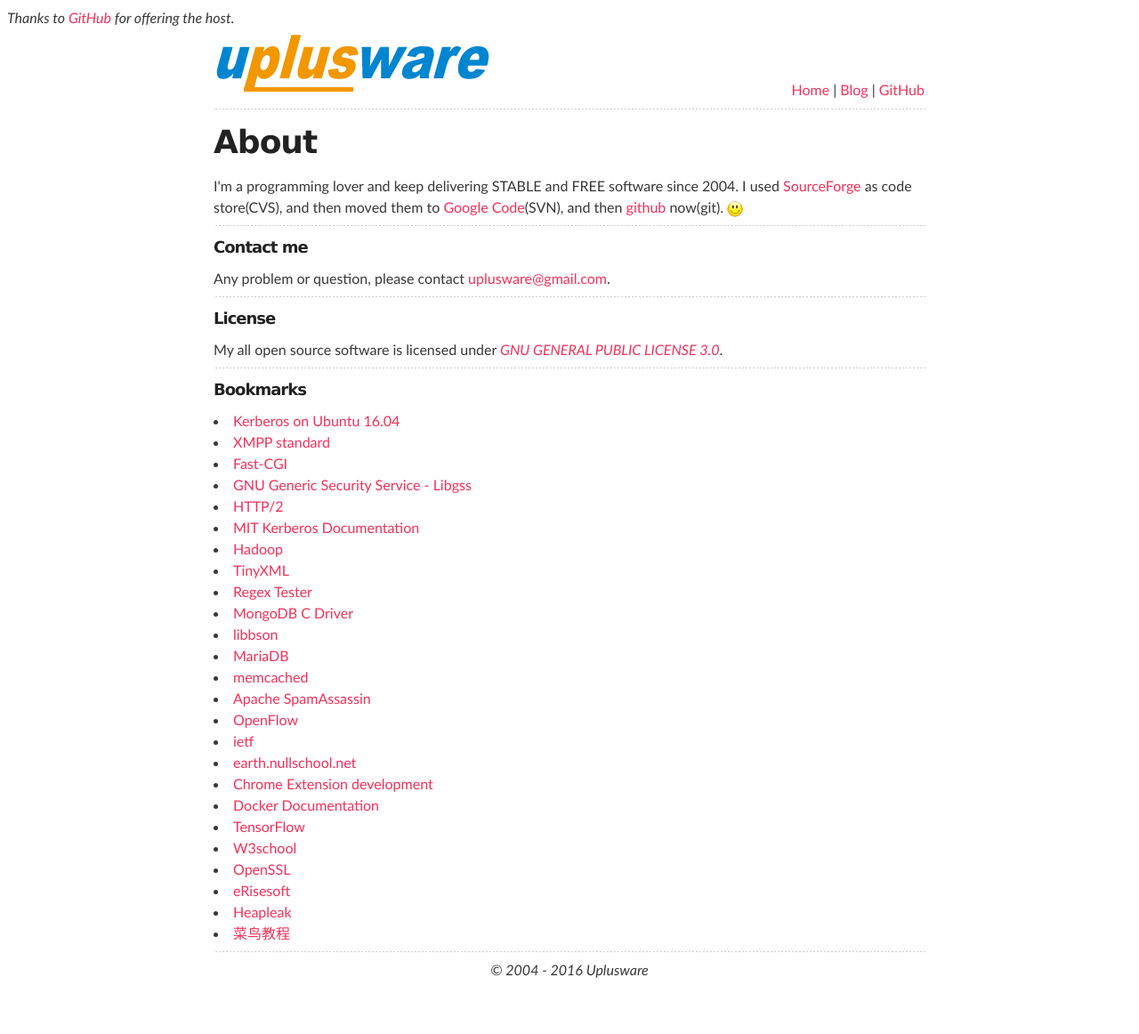
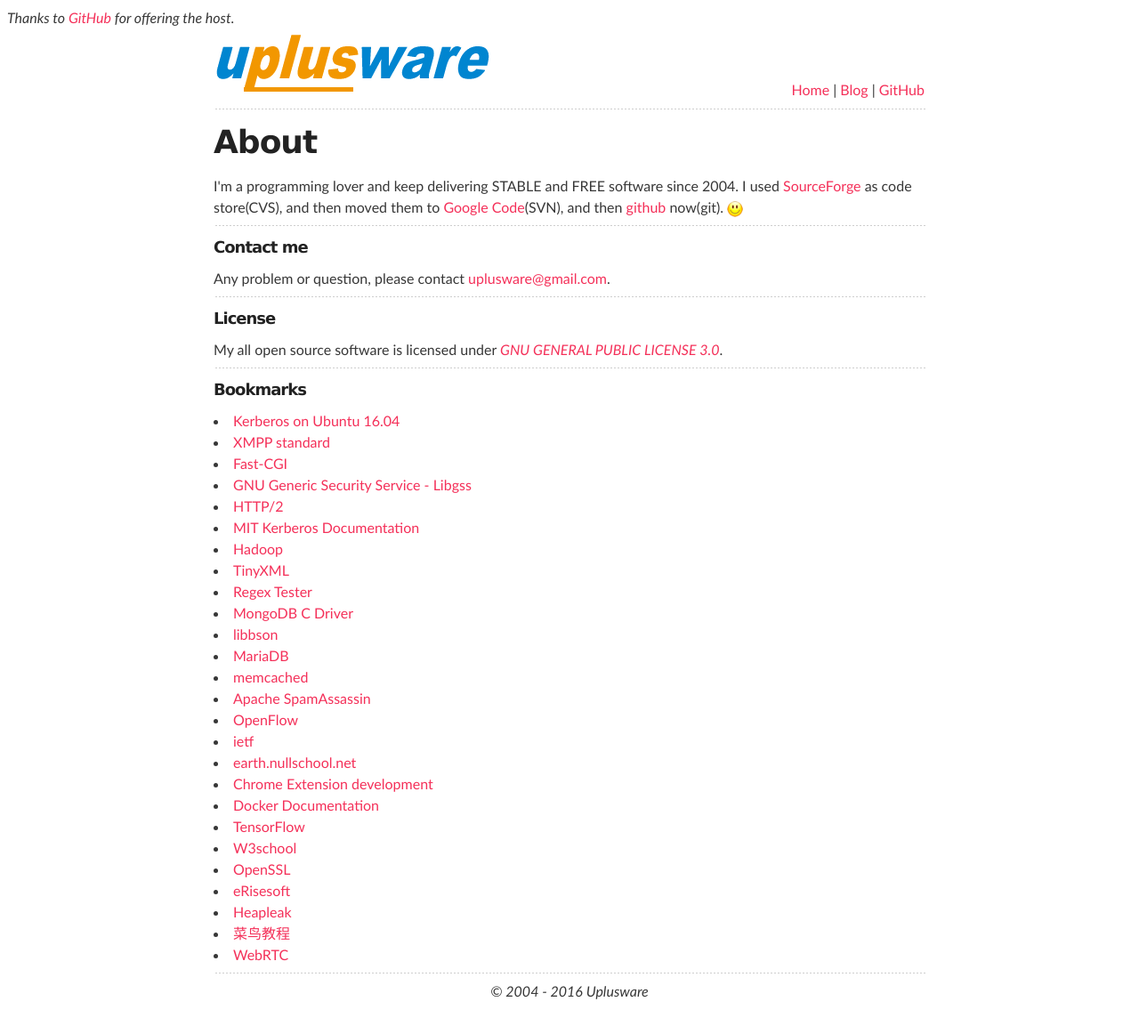
Before and after one commit to uplusware/uplusware.github.io, a Jekyll site: the page about.html, which Jekyll copies as it is, in a window 1280 px wide. Shown: the whole page at 89% size. Built offline with Jekyll 4.4.1, drawn with Linux system fonts in a browser that asks for light colours; before the commit the page ends 1138 px from its top, so only the background shows below that.

Commit message:
Update about.html

```diff
--- a/about.html
+++ b/about.html
@@ -58,6 +58,7 @@
 		<li><a href="http://erisesoft.com/" target="_blank">eRisesoft</a></li>
 		<li><a href="http://heapleak.org/" target="_blank">Heapleak</a></li>
 		<li><a href="http://www.runoob.com/" target="_blank">菜鸟教程</a></li>
+		<li><a href="https://webrtc.org/" target="_blank">WebRTC</a></li>
 		<hr>
 		<p align="center"><i>© 2004 - 2016 Uplusware</i></p>
 	</section>
```
